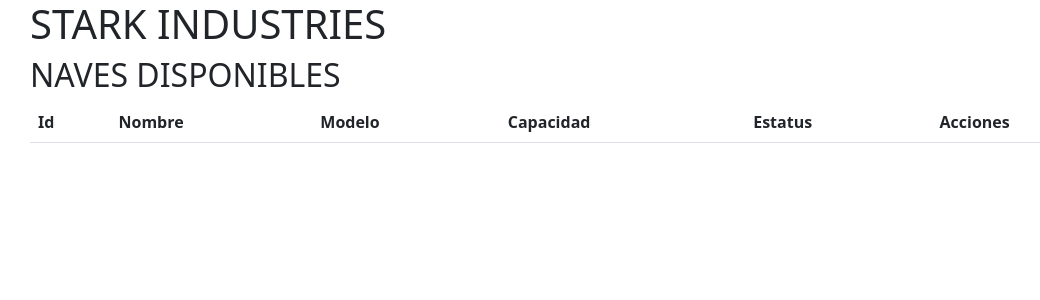
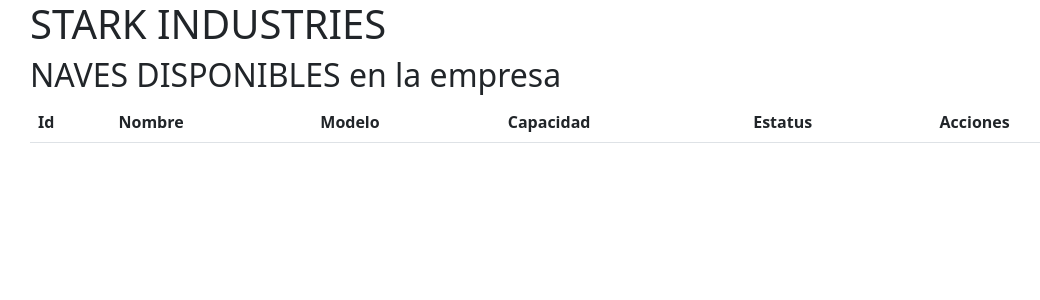
Before and after one commit to roberluna/stark, a PHP site: page / in a window 1280 px wide. Shown: the top 300 px of the page, without its empty margins (52-1092 px from the left). Run offline with PHP 8.4, Linux system fonts and the light colour scheme; lists and menus that the app fills with data are empty.

Commit message:
Se cambio el titulo de n aves espeaciesl

```diff
--- a/index.php
+++ b/index.php
@@ -24,7 +24,7 @@ $dbname = "stark32";
 <body class="container">
   <h1>STARK INDUSTRIES</h1>
 
-  <h2>NAVES DISPONIBLES</h2>
+  <h2>NAVES DISPONIBLES en la empresa</h2>
 
   <table class="table">
     <thead>
```
